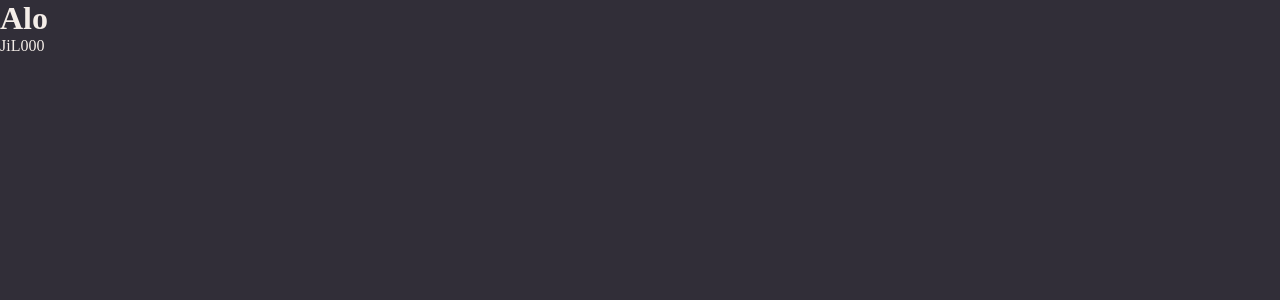
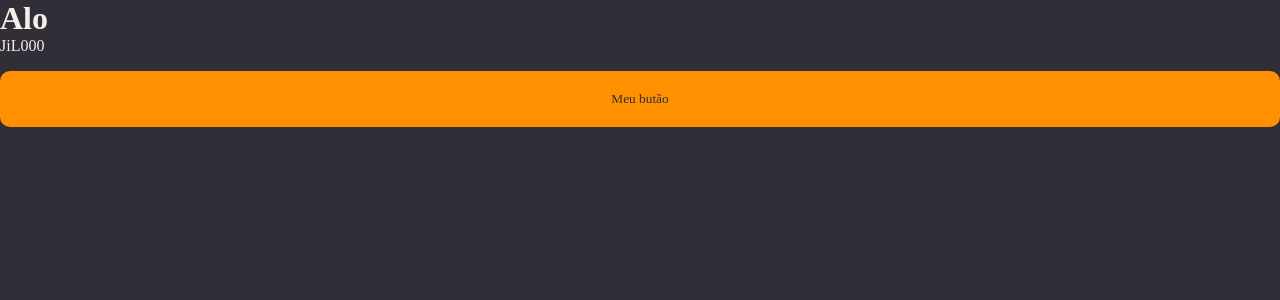
Before and after one commit to angelolavorato/modulo9-rocketnotes, a React app in the folder rocketnotes/: page / in a window 1280 px wide. Shown: the top 300 px of the page. Built offline with nearby package versions, Linux system fonts and the light colour scheme; the HTML template or start-up script is replaced by a standard one.

Commit message:
criando um botão como componente global

```diff
--- /dev/null
+++ b/rocketnotes/src/components/Button/index.jsx
@@ -0,0 +1,13 @@
+import { Container } from "./styles";
+
+export function Button(){
+
+  return(
+
+    <Container type="button">
+    Meu butão
+  </Container>
+    )
+
+
+}
--- /dev/null
+++ b/rocketnotes/src/components/Button/styles.js
@@ -0,0 +1,18 @@
+import styled from 'styled-components'
+
+export const Container = styled.button`
+  width: 100%;
+  background-color: ${({ theme }) => theme.COLORS.ORANGE};
+  color: ${({ theme }) => theme.COLORS.BACKGROUND_800};
+
+  height: 56px;
+  border: 0;
+  padding: 0 16px;
+  margin-top: 16px;
+  border-radius: 10px;
+  font-weight: 500;
+
+  &:disabled {
+    opacity: 0.5;
+  }
+`
--- a/rocketnotes/src/pages/Details/index.jsx
+++ b/rocketnotes/src/pages/Details/index.jsx
@@ -1,10 +1,14 @@
-import { Container } from "./styles"
+import { Container } from "./styles";
+
+import { Button } from "../../components/Button";
 
 export function Details() {
   return (
     <Container>
       <h1>Alo</h1>
       <span>JiL000</span>
+
+      <Button/>
     </Container>
   )
 }
```
